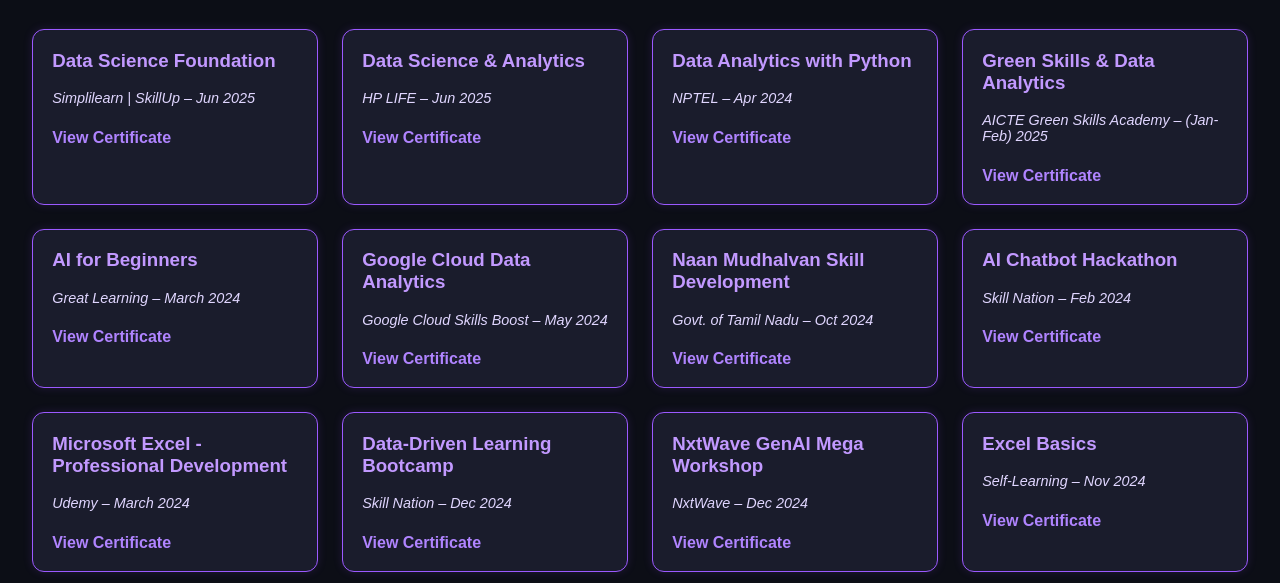
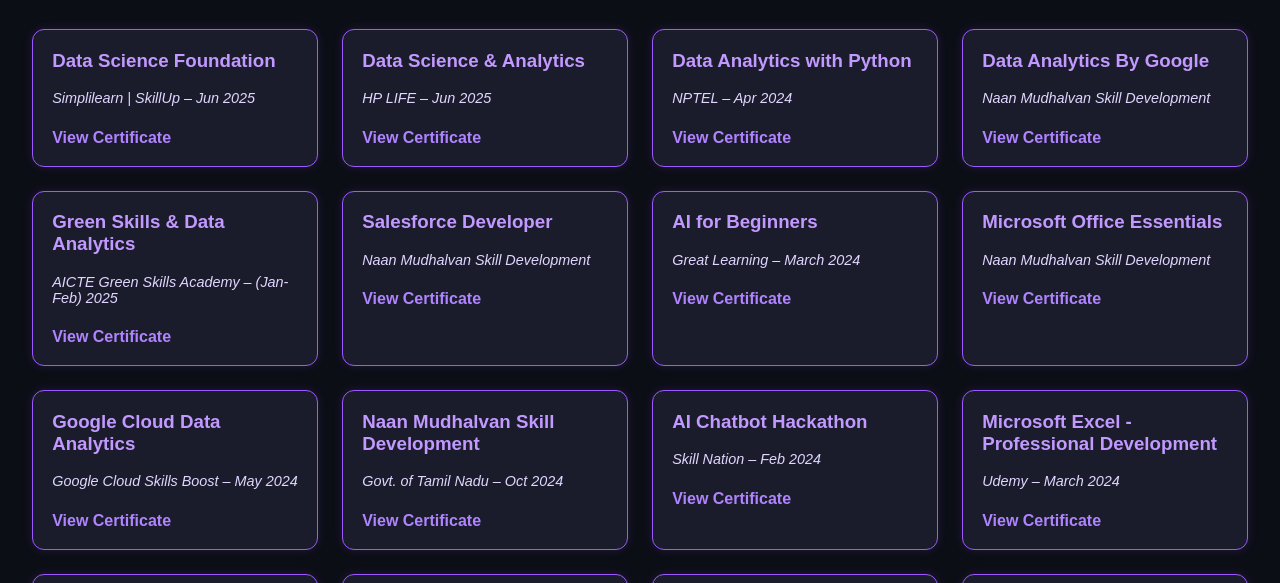
Before and after one commit to Mr-vengi/VENKATESH-K-PROFOLIO, a plain HTML site: page certifications.html in a window 1280 px wide. Shown: the part 152-735 px from the top of the page. Drawn offline with Linux system fonts and the light colour scheme.

Commit message:
certifications.html

```diff
--- a/certifications.html
+++ b/certifications.html
@@ -115,19 +115,32 @@
   <p><em>NPTEL – Apr 2024</em></p>
   <a href="https://www.linkedin.com/posts/kvenkatesh-it_achievement-gratitude-nptel-activity-7330971156469948418-ABFZ" target="_blank">View Certificate</a>
 </div>
-
+<div class="certification-card">
+  <h3> Data Analytics By Google </h3>
+  <p><em>Naan Mudhalvan Skill Development </em></p>
+  <a href="https://www.linkedin.com/posts/kvenkatesh-it_dataanalytics-google-naanmudhalvan-activity-7359047613448404993-SCCL?utm_source=social_share_send&utm_medium=android_app&rcm=ACoAAEaDwj4BsVAyczpo1gdUBx0JVjW5b5o_SnU&utm_campaign=copy_link" target="_blank">View Certificate</a>
+  </div>
 <div class="certification-card">
   <h3>Green Skills & Data Analytics</h3>
   <p><em>AICTE Green Skills Academy – (Jan-Feb) 2025</em></p>
   <a href="https://www.linkedin.com/posts/kvenkatesh-it_ai-dataanalytics-greenskills-activity-7342200875609690112-XM2A" target="_blank">View Certificate</a>
 </div>
-
+<div class="certification-card">
+  <h3> Salesforce Developer </h3>
+  <p><em>Naan Mudhalvan Skill Development </em></p>
+  <a href="https://www.linkedin.com/posts/kvenkatesh-it_salesforce-smartbridge-naanmudhalvan-activity-7358815360675975168-0mTe?utm_source=social_share_send&utm_medium=android_app&rcm=ACoAAEaDwj4BsVAyczpo1gdUBx0JVjW5b5o_SnU&utm_campaign=copy_link"target="_blank">View Certificate</a>
+</div>
 
 <div class="certification-card">
   <h3>AI for Beginners</h3>
   <p><em>Great Learning – March 2024</em></p>
   <a href="https://www.linkedin.com/posts/kvenkatesh-it_ai-artificialintelligence-learning-activity-7330969666888130560-yNwL" target="_blank">View Certificate</a>
 </div>
+      <div class="certification-card">
+  <h3>Microsoft Office Essentials</h3>
+  <p><em>Naan Mudhalvan Skill Development </em></p>
+  <a href="https://www.linkedin.com/posts/kvenkatesh-it_microsoft-naanmudhalvan-skilldevelopment-activity-7358813990547836928-OJbj?utm_source=social_share_send&utm_medium=android_app&rcm=ACoAAEaDwj4BsVAyczpo1gdUBx0JVjW5b5o_SnU&utm_campaign=copy_link" target="_blank">View Certificate</a>
+      </div>
 
 <div class="certification-card">
   <h3>Google Cloud Data Analytics</h3>
```
